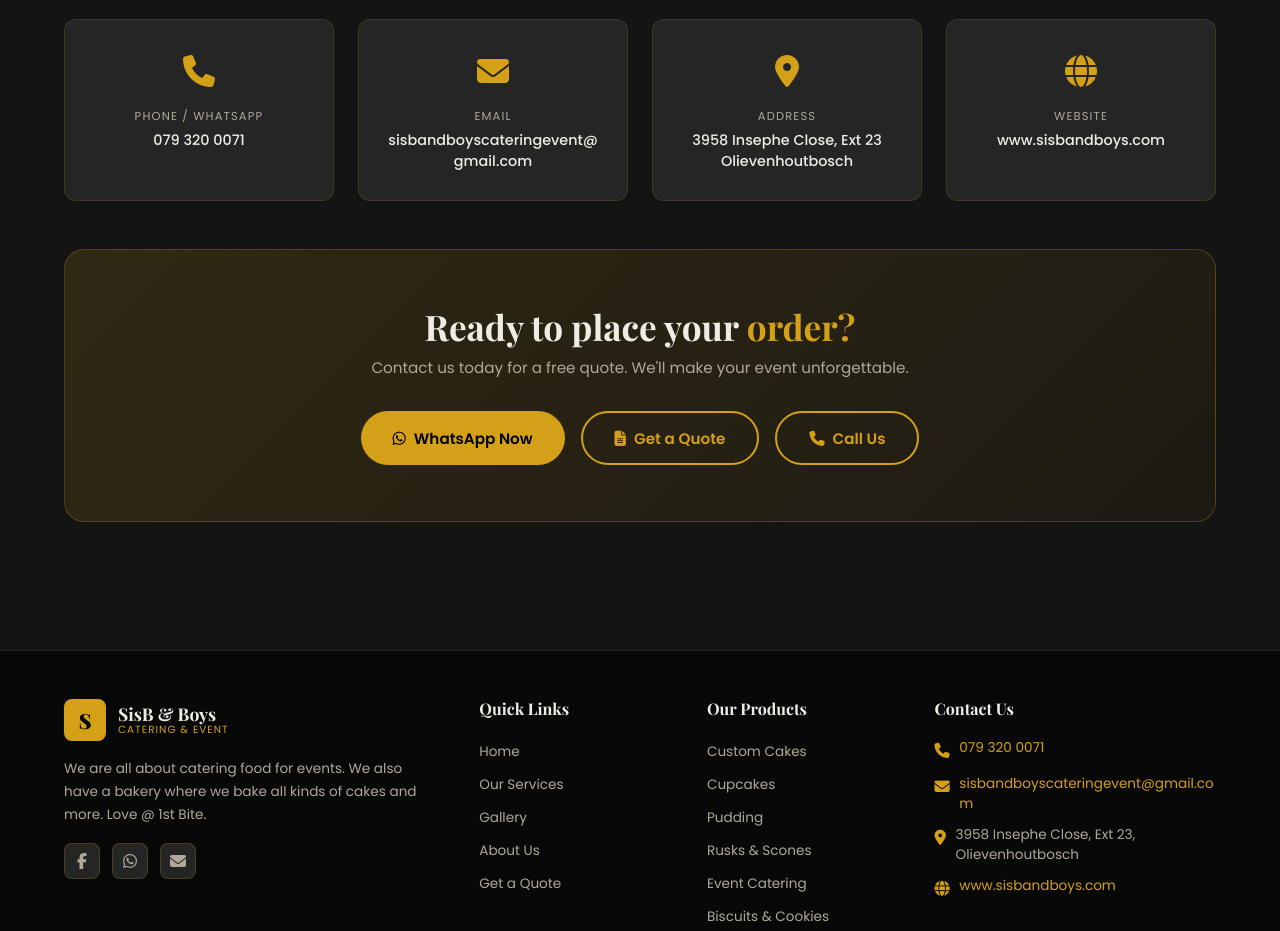
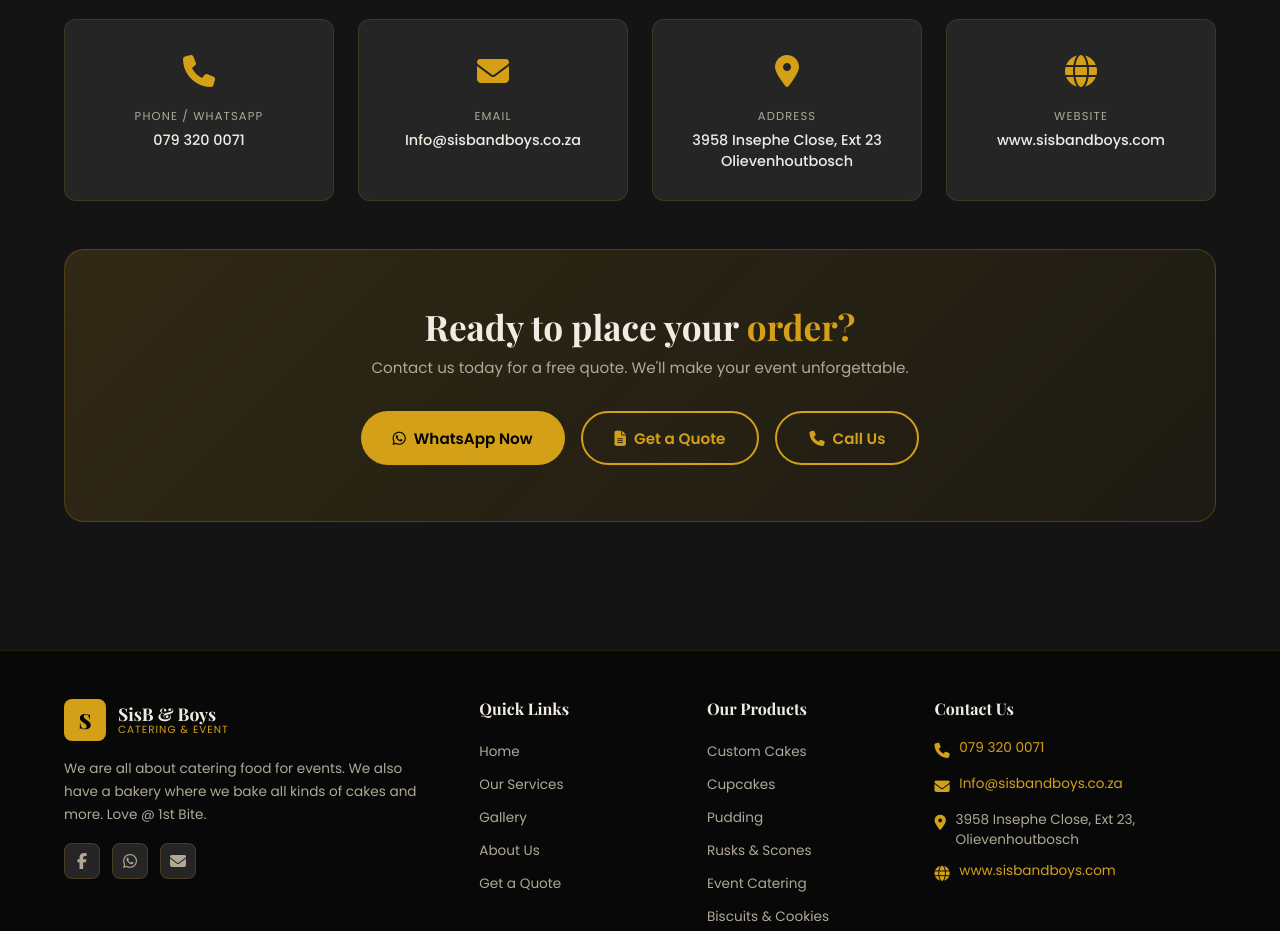
Before and after one commit to sibusis-code/sisB-Boys-catering, a plain HTML site: page index.html in a window 1280 px wide. Shown: the part 5540-6471 px from the top of the page. Drawn offline with nearby package versions, Linux system fonts and the light colour scheme.

Commit message:
new updates

```diff
--- a/index.html
+++ b/index.html
@@ -1414,7 +1414,7 @@
       <div class="contact-card reveal reveal-delay-2">
         <div class="contact-card-icon"><i class="fa-solid fa-envelope"></i></div>
         <div class="contact-card-label">Email</div>
-        <div class="contact-card-val"><a href="mailto:sisbandboyscateringevent@gmail.com">sisbandboyscateringevent@gmail.com</a></div>
+        <div class="contact-card-val"><a href="mailto:Info@sisbandboys.co.za ">Info@sisbandboys.co.za </a></div>
       </div>
       <div class="contact-card reveal reveal-delay-3">
         <div class="contact-card-icon"><i class="fa-solid fa-location-dot"></i></div>
@@ -1457,7 +1457,7 @@
         <div class="footer-social">
           <a href="https://www.facebook.com/people/SisB-and-Boys-Catering-event/100069002397396" target="_blank" rel="noopener" class="social-btn" title="Facebook"><i class="fa-brands fa-facebook-f"></i></a>
           <a href="https://wa.me/27793200071" target="_blank" rel="noopener" class="social-btn" title="WhatsApp"><i class="fa-brands fa-whatsapp"></i></a>
-          <a href="mailto:sisbandboyscateringevent@gmail.com" class="social-btn" title="Email"><i class="fa-solid fa-envelope"></i></a>
+          <a href="mailto:Info@sisbandboys.co.za " class="social-btn" title="Email"><i class="fa-solid fa-envelope"></i></a>
         </div>
       </div>
       <div>
@@ -1485,7 +1485,7 @@
         <h4 class="footer-heading">Contact Us</h4>
         <ul class="footer-contact-list">
           <li><span class="ico"><i class="fa-solid fa-phone"></i></span><a href="tel:+27793200071">079 320 0071</a></li>
-          <li><span class="ico"><i class="fa-solid fa-envelope"></i></span><a href="mailto:sisbandboyscateringevent@gmail.com" style="word-break:break-all;">sisbandboyscateringevent@gmail.com</a></li>
+          <li><span class="ico"><i class="fa-solid fa-envelope"></i></span><a href="mailto:Info@sisbandboys.co.za " style="word-break:break-all;">Info@sisbandboys.co.za </a></li>
           <li><span class="ico"><i class="fa-solid fa-location-dot"></i></span>3958 Insephe Close, Ext 23, Olievenhoutbosch</li>
           <li><span class="ico"><i class="fa-solid fa-globe"></i></span><a href="http://www.sisbandboys.com" target="_blank" rel="noopener">www.sisbandboys.com</a></li>
         </ul>
@@ -1681,7 +1681,7 @@
     },
     {
       triggers: ['order', 'how to order', 'place order', 'book'],
-      response: "<i class='fa-solid fa-circle-check'></i> Easy. You can:<br/>1. <a href='#quote' style='color:var(--gold);'>Fill in our quote form</a><br/>2. <a href='https://wa.me/27793200071' target='_blank' style='color:var(--gold);'>WhatsApp 079 320 0071</a><br/>3. Email: sisbandboyscateringevent@gmail.com<br/><br/>We respond within 24 hours."
+      response: "<i class='fa-solid fa-circle-check'></i> Easy. You can:<br/>1. <a href='#quote' style='color:var(--gold);'>Fill in our quote form</a><br/>2. <a href='https://wa.me/27793200071' target='_blank' style='color:var(--gold);'>WhatsApp 079 320 0071</a><br/>3. Email: Info@sisbandboys.co.za <br/><br/>We respond within 24 hours."
     },
     {
       triggers: ['location', 'address', 'where', 'olievenhoutbosch', 'delivery'],
@@ -1689,7 +1689,7 @@
     },
     {
       triggers: ['contact', 'number', 'phone', 'email', 'whatsapp', 'reach'],
-      response: "<i class='fa-solid fa-phone'></i> <strong>Phone / WhatsApp:</strong> <a href='tel:+27793200071' style='color:var(--gold);'>079 320 0071</a><br/><i class='fa-solid fa-envelope'></i> <strong>Email:</strong> sisbandboyscateringevent@gmail.com<br/><i class='fa-solid fa-user'></i> <strong>Ask for:</strong> Boniswa Mdunana"
+      response: "<i class='fa-solid fa-phone'></i> <strong>Phone / WhatsApp:</strong> <a href='tel:+27793200071' style='color:var(--gold);'>079 320 0071</a><br/><i class='fa-solid fa-envelope'></i> <strong>Email:</strong> Info@sisbandboys.co.za <br/><i class='fa-solid fa-user'></i> <strong>Ask for:</strong> Boniswa Mdunana"
     },
     {
       triggers: ['facebook', 'social', 'follow', 'instagram', 'tiktok'],
```
